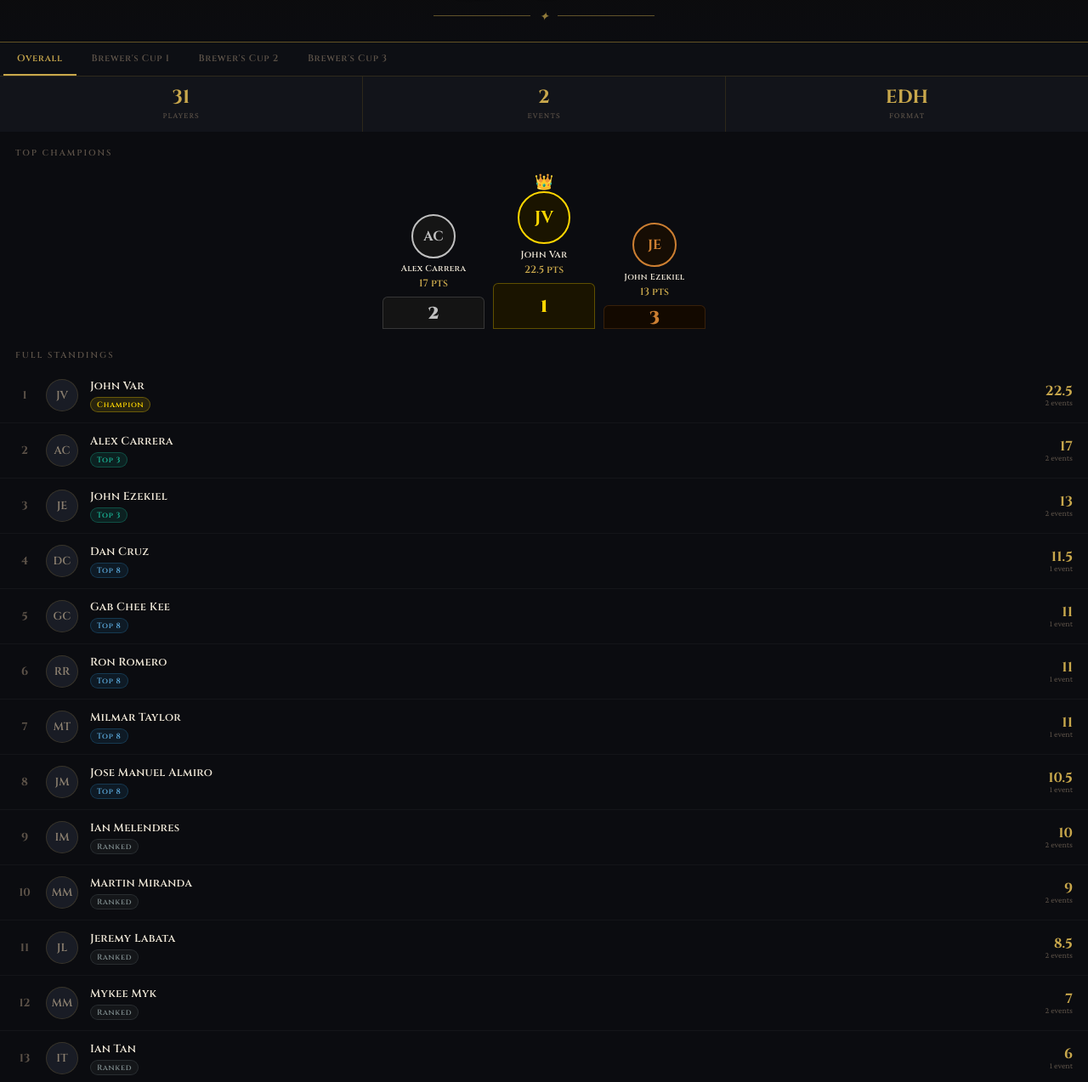
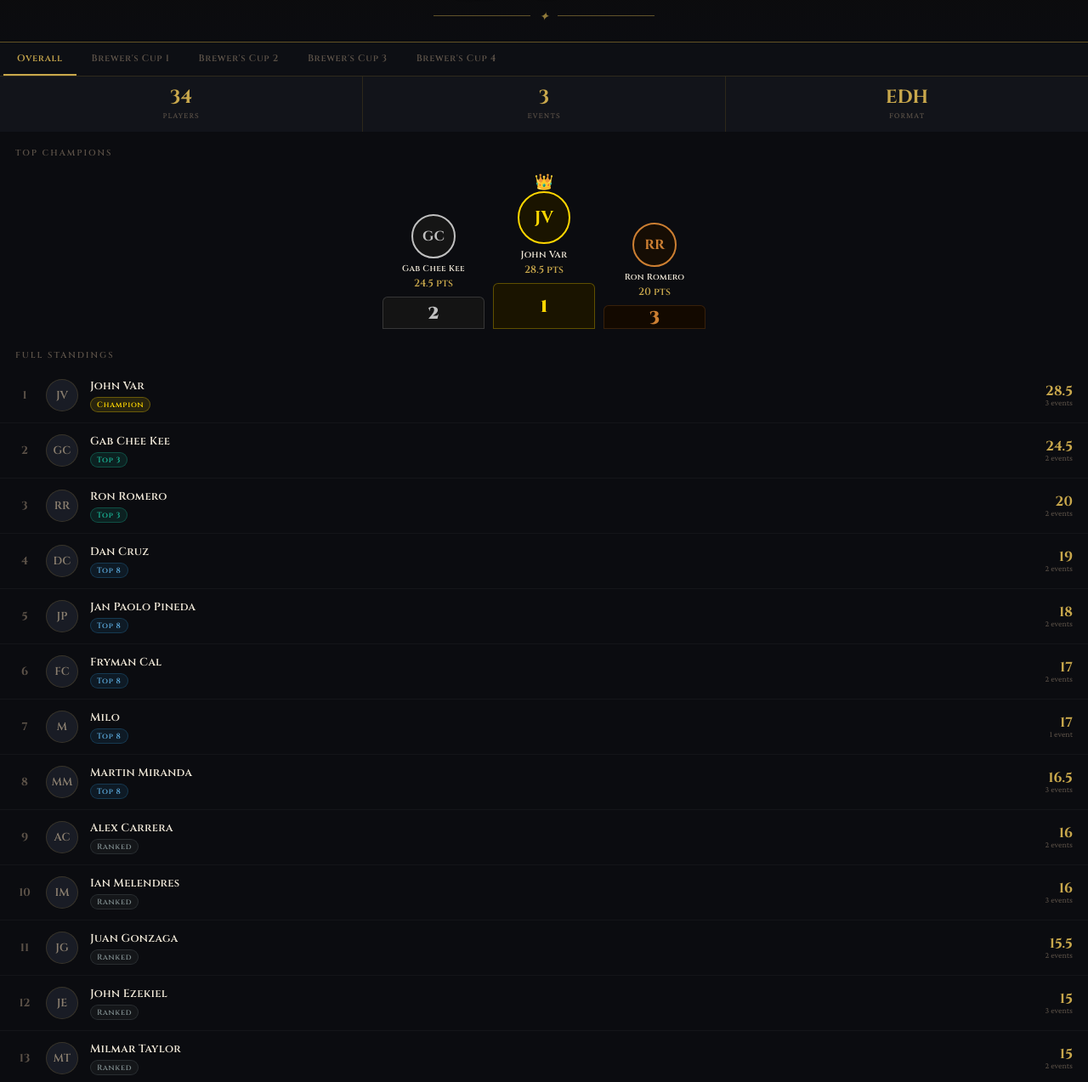
Before and after one commit to kiyance/Gauntlet, a plain HTML site: page index.html in a window 1280 px wide. Shown: the part 187-1460 px from the top of the page at 85% size. Drawn offline with nearby package versions, Linux system fonts and the light colour scheme.

Commit message:
Update index.html

```diff
--- a/index.html
+++ b/index.html
@@ -407,6 +407,7 @@
   <div class="tab" onclick="switchTab('bc1')" role="tab">Brewer's Cup 1</div>
   <div class="tab" onclick="switchTab('bc2')" role="tab">Brewer's Cup 2</div>
   <div class="tab" onclick="switchTab('bc3')" role="tab">Brewer's Cup 3</div>
+  <div class="tab" onclick="switchTab('bc4')" role="tab">Brewer's Cup 4</div>
 </div>
 
 <div id="tab-overall" class="tab-content active">
@@ -449,7 +450,13 @@
 </div>
 
 <div id="tab-bc3" class="tab-content">
-  <div class="section-title">Brewer's Cup 3 — Upcoming</div>
+  <div class="section-title">Brewer's Cup 3 Results</div>
+  <div class="event-results" id="bc3-results"></div>
+  <div class="updated">Event completed — August 1, 2026</div>
+</div>
+
+<div id="tab-bc4" class="tab-content">
+  <div class="section-title">Brewer's Cup 4 — Upcoming</div>
   <div style="padding: 30px 20px; text-align:center; color: var(--text-dim); font-family:'Cinzel',serif; font-size: 13px; letter-spacing:0.05em;">
     <div style="font-size: 32px; margin-bottom: 12px; opacity:0.4;">⏳</div>
     Results will appear here after the event.<br>
@@ -472,7 +479,6 @@ const EVENTS = [
     id: 'bc1',
     name: "Brewer's Cup 1",
     date: "March 30, 2026",
-    // finish → display label used in the event tab
     results: [
       { name: "Dan Cruz",            pts: 11.5, finish: 1  },
       { name: "Gab Chee Kee",        pts: 11,   finish: 2  },
@@ -480,15 +486,15 @@ const EVENTS = [
       { name: "John Var",            pts: 10,   finish: 4  },
       { name: "Alex Carrera",        pts: 9,    finish: 5  },
       { name: "Jeremy Labata",       pts: 6.5,  finish: 6  },
-      { name: "Gabby Romero",        pts: 4,    finish: 7  },
-      { name: "Martin Miranda",      pts: 4,    finish: 7  },
-      { name: "Gerrard Romero",      pts: 3,    finish: 9  },
+      { name: "Fryman Cal",          pts: 5,    finish: 7  },
+      { name: "Roland Devesa",       pts: 5,    finish: 7  },
       { name: "Jan Paolo Pineda",    pts: 4.5,  finish: 9  },
       { name: "Bemas Cabida",        pts: 4.5,  finish: 9  },
-      { name: "Fryman Cal",          pts: 5,    finish: 9  },
-      { name: "Roland Devesa",       pts: 5,    finish: 9  },
+      { name: "Gabby Romero",        pts: 4,    finish: 9  },
+      { name: "Martin Miranda",      pts: 4,    finish: 9  },
+      { name: "Ian Melendres",       pts: 4,    finish: 9  },
+      { name: "Gerrard Romero",      pts: 3,    finish: 9  },
       { name: "John Ezekiel",        pts: 3,    finish: 9  },
-      { name: "Ian Melendres",       pts: 4,    finish: 9  },
       { name: "Diego Cerrudo",       pts: 1,    finish: 9  },
       { name: "Mykee Myk",           pts: 1,    finish: 9  },
       { name: "Karl Buensalida",     pts: 1,    finish: 9  },
@@ -505,7 +511,7 @@ const EVENTS = [
       { name: "Ron Romero",          pts: 11,   finish: 2  },
       { name: "Milmar Taylor",       pts: 11,   finish: 3  },
       { name: "John Ezekiel",        pts: 10,   finish: 4  },
-      { name: "Alex Carrera",        pts: 8,    finish: 5  },
+      { name: "Alex Carrera",        pts: 7,    finish: 5  },
       { name: "Ian Melendres",       pts: 6,    finish: 6  },
       { name: "Ian Tan",             pts: 6,    finish: 7  },
       { name: "Mykee Myk",           pts: 6,    finish: 8  },
@@ -520,6 +526,34 @@ const EVENTS = [
       { name: "Paulo Reyes",         pts: 1,    finish: 13 },
       { name: "Francisca Asuncion",  pts: 1,    finish: 13 },
       { name: "Mark Salazar",        pts: 0,    finish: 13 },
+    ]
+  },
+  {
+    id: 'bc3',
+    name: "Brewer's Cup 3",
+    date: "August 1, 2026",
+    // BC3 scores from updated spreadsheet. 0 = joined, earned 0 pts.
+    results: [
+      { name: "Milo",                pts: 17,   finish: 1  },
+      { name: "Gab Chee Kee",        pts: 13.5, finish: 2  },
+      { name: "Jan Paolo Pineda",    pts: 13.5, finish: 2  },
+      { name: "Fryman Cal",          pts: 12,   finish: 4  },
+      { name: "Juan Gonzaga",        pts: 10.5, finish: 5  },
+      { name: "Ron Romero",          pts: 9,    finish: 6  },
+      { name: "Dan Cruz",            pts: 7.5,  finish: 7  },
+      { name: "Martin Miranda",      pts: 7.5,  finish: 7  },
+      { name: "Frederick Raj Umel",  pts: 7,    finish: 9  },
+      { name: "John Var",            pts: 6,    finish: 10 },
+      { name: "Ian Melendres",       pts: 6,    finish: 10 },
+      { name: "Diego Cerrudo",       pts: 6,    finish: 10 },
+      { name: "Paulo Reyes",         pts: 6,    finish: 10 },
+      { name: "Milmar Taylor",       pts: 4,    finish: 14 },
+      { name: "John Ezekiel",        pts: 2,    finish: 15 },
+      { name: "Jeremy Labata",       pts: 0,    finish: 16 },
+      { name: "Roland Devesa",       pts: 0,    finish: 16 },
+      { name: "Bemas Cabida",        pts: 0,    finish: 16 },
+      { name: "otchong",             pts: 0,    finish: 16 },
+      { name: "Miklos Manlapas",     pts: 0,    finish: 16 },
     ]
   }
 ];
@@ -664,7 +698,7 @@ function renderScoringLegend() {
 // TAB SWITCHING
 // ─────────────────────────────────────────────
 function switchTab(id) {
-  const tabIds = ['overall','bc1','bc2','bc3'];
+  const tabIds = ['overall','bc1','bc2','bc3','bc4'];
   document.querySelectorAll('.tab').forEach((t, i) => {
     t.classList.toggle('active', tabIds[i] === id);
   });
```
